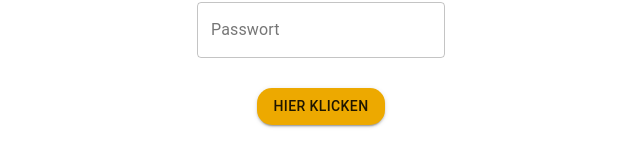
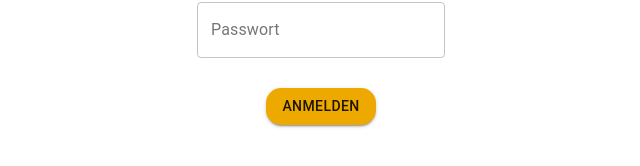
Before and after one commit to JannikMerz/social, a React (Create React App) app in the folder frontend/: page / in a window 1280 px wide. Shown: the part 304-470 px from the top of the page, without its empty margins (319-959 px from the left). Built offline with nearby package versions, Linux system fonts and the light colour scheme.

Commit message:
Update Login, Favicon, ...

```diff
--- a/frontend/src/components/dialogs/ProfilDropDown.js
+++ b/frontend/src/components/dialogs/ProfilDropDown.js
@@ -39,7 +39,7 @@ export default function BasicPopover(props) {
             <ProfilModal user={ props.currentAccountName }></ProfilModal>
         </div>
         <div>
-            <Button style={{margin: '10px', marginLeft: '40px', marginRight: '40px'}} onClick={ logout }>Logout</Button>
+            <Button style={{margin: '10px', marginLeft: '40px', marginRight: '40px', color: '#EDA900'}} onClick={ logout }>Logout</Button>
         </div>
       </Popover>
     </div>
--- a/frontend/src/components/dialogs/ProfilModal.js
+++ b/frontend/src/components/dialogs/ProfilModal.js
@@ -60,7 +60,7 @@ class ProfilModal extends Component {
         console.log(currentAccountEmail)
         return (
         <div>
-            <Button onClick={this.handleOpen} style={{margin: '10px', marginLeft: '40px', marginRight: '40px'}}>Profil</Button>
+            <Button onClick={this.handleOpen} style={{margin: '10px', marginLeft: '40px', marginRight: '40px', color: '#EDA900'}}>Profil</Button>
             <Modal
             open={open}
             onClose={this.handleClose}
--- a/frontend/src/components/pages/Login.js
+++ b/frontend/src/components/pages/Login.js
@@ -92,7 +92,7 @@ class Login extends Component {
                         </FormControl>
                     </Grid>
                     <Grid>
-                        <Button onClick = { this.getAccountById } variant="contained" style={{ backgroundColor: '#EDA900', borderRadius: '15px', margin: '20px' }}>Hier klicken</Button>
+                        <Button onClick = { this.getAccountById } variant="contained" style={{ backgroundColor: '#EDA900', borderRadius: '15px', margin: '20px' }}>Anmelden</Button>
                     </Grid>
                 </form>
             </div>
```
Also changed, not shown: 1 other file (tests, documents, lock files or other folders).
